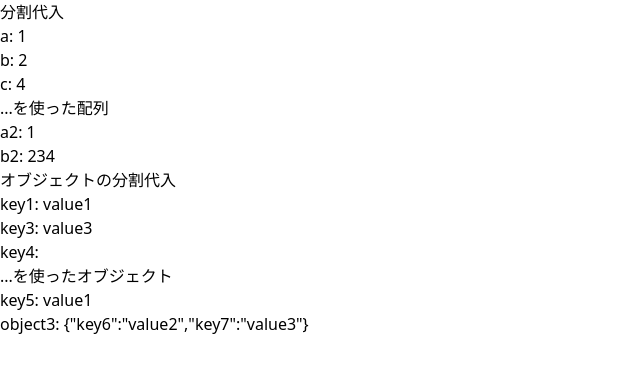
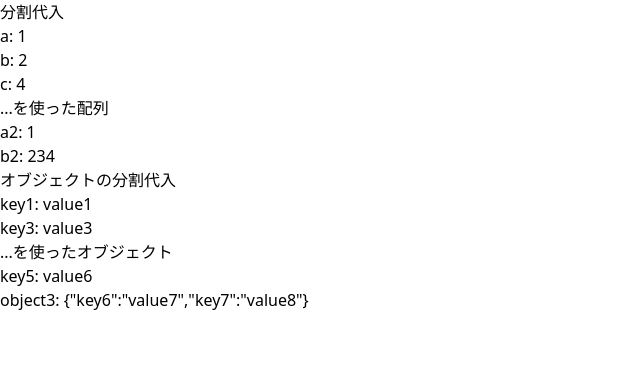
Before and after one commit to hokushi/teaching-material, a Next.js app: page /react-basic/basic11 in a window 1280 px wide. Shown: the top 372 px of the page, without its empty margins (0-640 px from the left). Built offline with nearby package versions, Linux system fonts and the light colour scheme.

Commit message:
vercelデプロイにため

```diff
--- a/src/pages/react-basic/basic11.tsx
+++ b/src/pages/react-basic/basic11.tsx
@@ -12,12 +12,12 @@ const Javascript11 = () => {
         'key2': 'value2',
         'key3': 'value3'
       }
-    const {key1, key3, key4} = object
+    const {key1, key3} = object
 
     const object2 = {
-        'key5': 'value1',
-        'key6': 'value2',
-        'key7': 'value3'
+        'key5': 'value6',
+        'key6': 'value7',
+        'key7': 'value8'
       }
 
       const {key5, ...object3} = object2
@@ -35,7 +35,6 @@ const Javascript11 = () => {
             <h1>オブジェクトの分割代入</h1>
             <p>key1: {key1}</p>
             <p>key3: {key3}</p>
-            <p>key4: {key4}</p>
             <h1>...を使ったオブジェクト</h1>
             <p>key5: {key5}</p>
             <p>object3: {JSON.stringify(object3)}</p>
```
